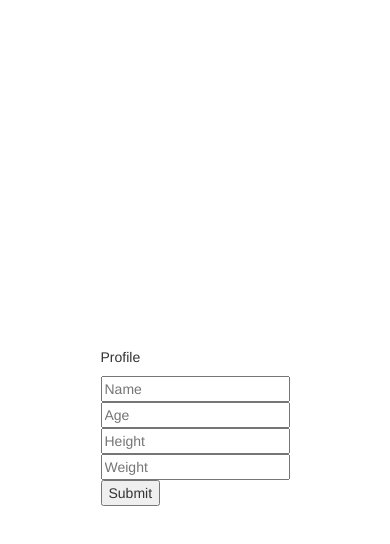
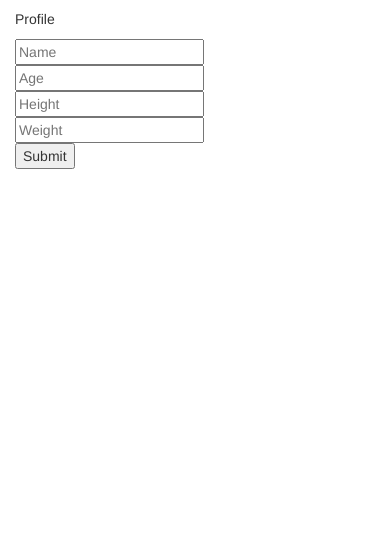
Before and after one commit to varunprabhakaran22/MyShapeTimee, a plain HTML site: page index.html in a window 390 px wide. Drawn offline with nearby package versions, Linux system fonts and the light colour scheme.

Commit message:
adding the media query

```diff
--- a/css/style.css
+++ b/css/style.css
@@ -16,6 +16,27 @@
      height: 100vh;
 }
 
+
 .profile{
     margin: 5% 0;
 }
+
+@media screen and (max-width: 768px) {
+    .main{
+        height: auto;
+        display: flex;
+        align-items: unset;
+        justify-content: flex-start;
+    }
+    /* .flex{
+        display: block;
+    }
+    .container {
+        height: auto;
+    }
+    .inputBox{
+        width: 100%;
+        margin-bottom: 20px;
+    } */
+
+}
```
